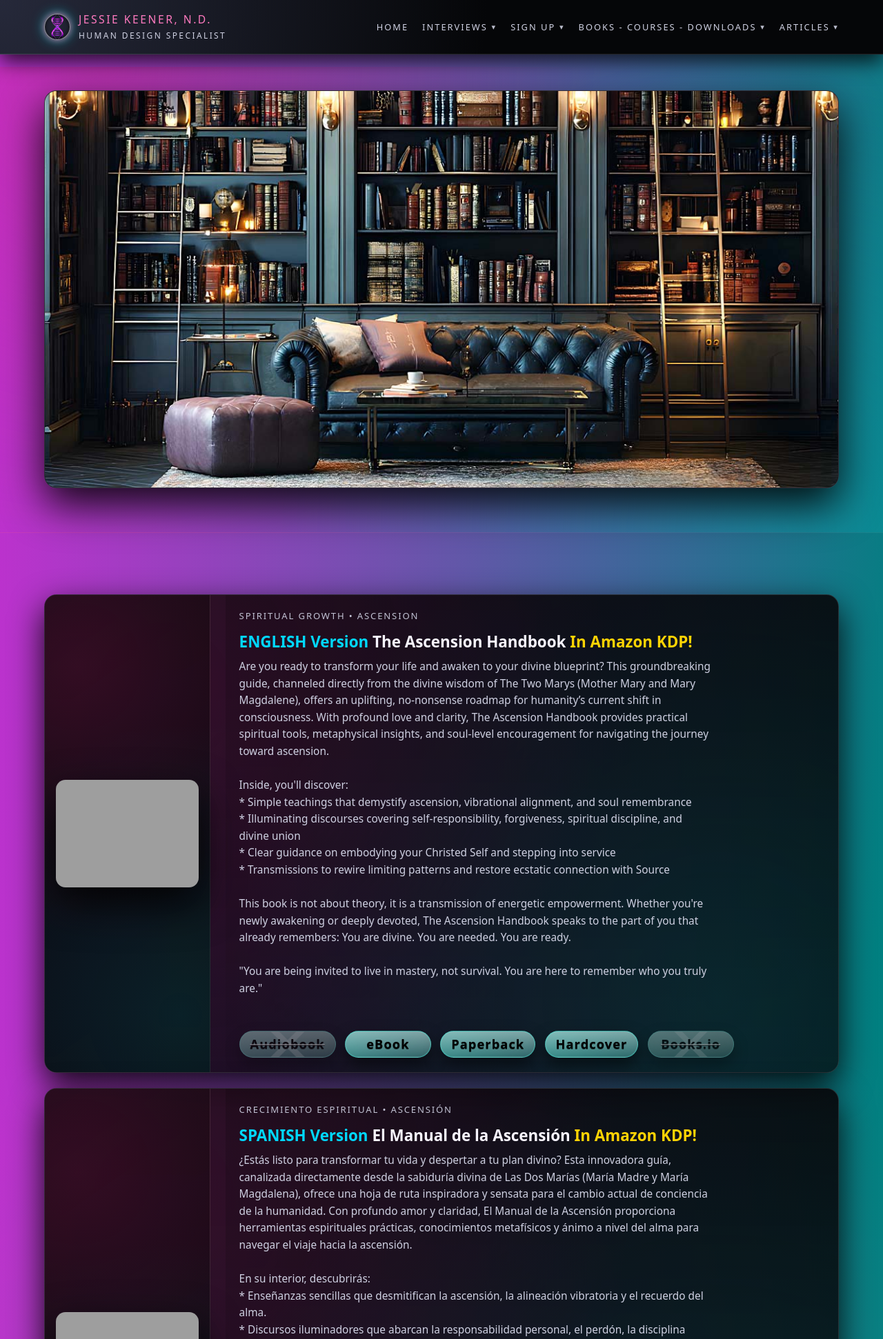
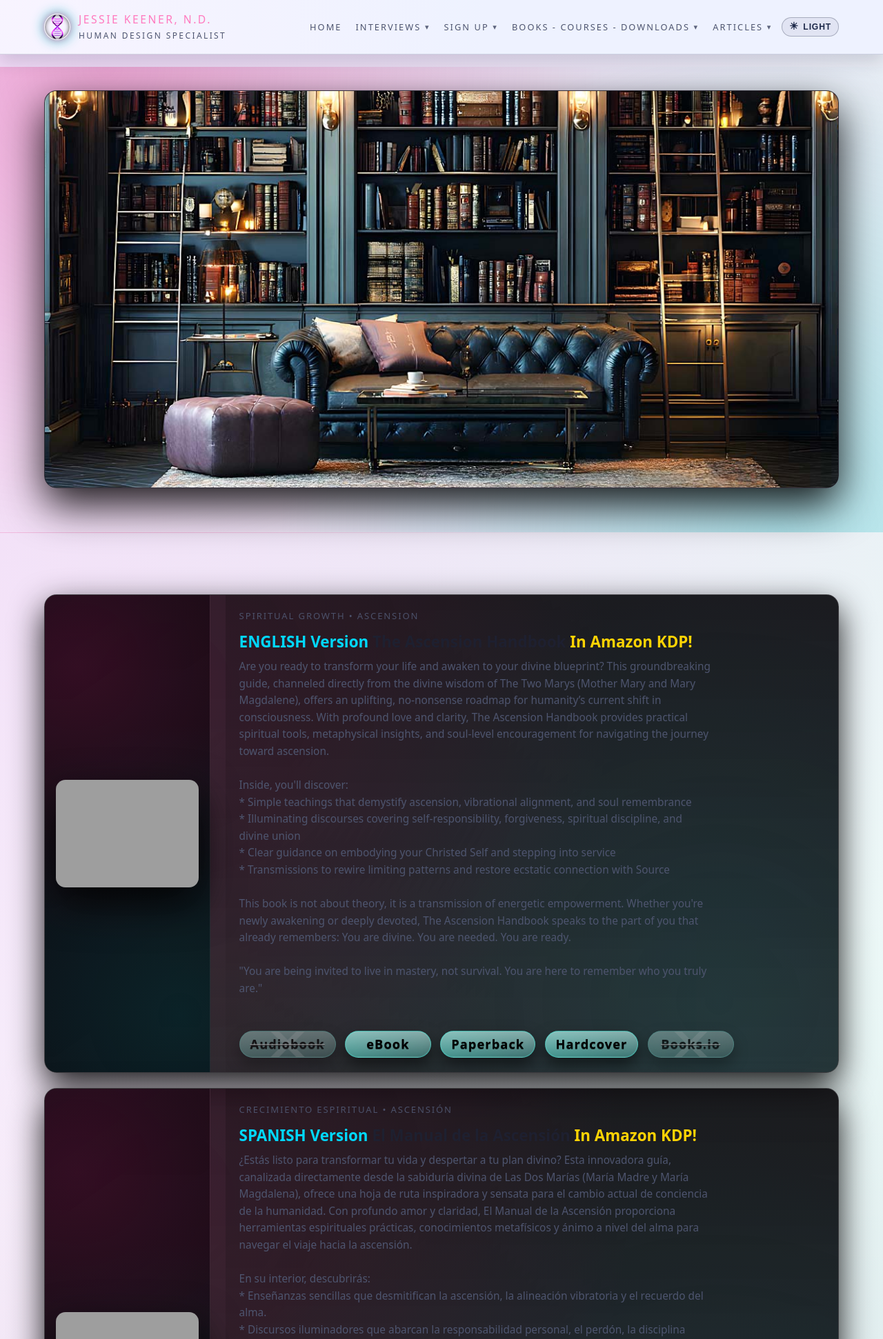
Before and after one commit to powerproweb/drjessie, a PHP site: page /books.html in a window 1280 px wide. Shown: the top 1942 px of the page at 69% size. Run offline with PHP 8.4, Linux system fonts and the light colour scheme; some web fonts are replaced; grey boxes are pictures that could not be loaded.

Commit message:
Add global dark and light mode toggle
Co-Authored-By: Oz <oz-agent@warp.dev>

```diff
--- a/css/style.css
+++ b/css/style.css
@@ -28,6 +28,9 @@
       --shadow-soft: 0 18px 40px rgba(0, 0, 0, 0.8);
       --radius-xl: 18px;
       --transition-fast: 0.18s ease-out;
+      --theme-toggle-bg: rgba(255, 255, 255, 0.08);
+      --theme-toggle-border: rgba(255, 255, 255, 0.24);
+      --theme-toggle-text: #f8f5ff;
     }
 
     * {
@@ -199,6 +202,43 @@
       justify-content: flex-end;
       position: relative;
       max-width: 100%;
+    }
+
+    .theme-toggle {
+      display: inline-flex;
+      align-items: center;
+      justify-content: center;
+      gap: 0.4rem;
+      margin-left: 0.85rem;
+      padding: 0.34rem 0.62rem;
+      border-radius: 999px;
+      border: 1px solid var(--theme-toggle-border);
+      background: var(--theme-toggle-bg);
+      color: var(--theme-toggle-text);
+      font-size: 0.76rem;
+      font-weight: 700;
+      letter-spacing: 0.07em;
+      text-transform: uppercase;
+      cursor: pointer;
+      transition:
+        background var(--transition-fast),
+        border-color var(--transition-fast),
+        color var(--transition-fast),
+        transform var(--transition-fast),
+        box-shadow var(--transition-fast);
+    }
+
+    .theme-toggle .theme-toggle-icon {
+      font-size: 0.92rem;
+      line-height: 1;
+    }
+
+    .theme-toggle:hover,
+    .theme-toggle:focus-visible {
+      background: rgba(255, 255, 255, 0.14);
+      border-color: rgba(255, 255, 255, 0.42);
+      transform: translateY(-1px);
+      box-shadow: 0 8px 20px rgba(0, 0, 0, 0.45);
     }
 
     .nav-toggle {
@@ -757,6 +797,61 @@
       opacity: 0.5;
     }
 
+    html[data-theme="light"] {
+      --text-main: #1e2030;
+      --text-muted: #4e556f;
+      --border-soft: rgba(26, 34, 60, 0.16);
+      --theme-toggle-bg: rgba(18, 28, 54, 0.06);
+      --theme-toggle-border: rgba(18, 28, 54, 0.28);
+      --theme-toggle-text: #1f2b4b;
+    }
+
+    html[data-theme="light"] body {
+      background:
+        radial-gradient(circle at 8% -10%, rgba(187, 50, 205, 0.14) 0, transparent 55%),
+        radial-gradient(circle at 95% 110%, rgba(0, 128, 128, 0.16) 0, transparent 60%),
+        linear-gradient(90deg, #f7eefb 0%, #ecf8f7 100%);
+      color: var(--text-main);
+    }
+
+    html[data-theme="light"] header {
+      background:
+        radial-gradient(circle at top left, #f8f4ff 0, #eef2ff 55%);
+      border-bottom-color: rgba(30, 40, 74, 0.16);
+      box-shadow: 0 10px 24px rgba(23, 31, 56, 0.16);
+    }
+
+    html[data-theme="light"] .brand-sub,
+    html[data-theme="light"] .nav-link,
+    html[data-theme="light"] #worldbuilding-hub p {
+      color: var(--text-muted);
+    }
+
+    html[data-theme="light"] .dropdown-menu {
+      background:
+        radial-gradient(circle at top, rgba(155, 93, 245, 0.14), transparent 75%),
+        radial-gradient(circle at bottom right, rgba(12, 185, 197, 0.14), transparent 75%),
+        #ffffff;
+      border-color: rgba(26, 34, 60, 0.16);
+      box-shadow: 0 18px 36px rgba(23, 31, 56, 0.14);
+    }
+
+    html[data-theme="light"] .dropdown-menu a {
+      color: #2a314b;
+    }
+
+    html[data-theme="light"] main {
+      background:
+        radial-gradient(circle at bottom, rgba(228, 31, 123, 0.09) 0, transparent 55%);
+    }
+
+    html[data-theme="light"] footer {
+      background: #f5f7ff;
+      border-top-color: rgba(30, 40, 74, 0.16);
+      color: #4f5772;
+    }
+
+
     /* RESPONSIVE ----------------------------------------------------------- */
 
     @media (max-width: 960px) {
@@ -781,6 +876,11 @@
         align-items: flex-end;
         width: 100%;
         max-width: 100%;
+      }
+
+      .theme-toggle {
+        margin-left: 0;
+        margin-bottom: 0.55rem;
       }
 
       .nav-toggle-label {
@@ -801,6 +901,11 @@
         border-radius: 14px;
         padding: 0.75rem 1rem;
         box-shadow: 0 20px 46px rgba(0, 0, 0, 0.95);
+      }
+
+      html[data-theme="light"] .nav-list {
+        background: rgba(255, 255, 255, 0.98);
+        box-shadow: 0 20px 40px rgba(23, 31, 56, 0.14);
       }
 
       .nav-toggle:checked ~ .nav-list {
@@ -1966,6 +2071,8 @@
 .course-side-menu{
   width: 248px;
   flex-shrink: 0;
+  align-self: flex-start;
+  position: -webkit-sticky;
   position: sticky;
   top: calc(var(--header-offset, 92px) + 24px);
   max-height: calc(100vh - var(--header-offset, 92px) - 32px);
--- a/js/site-common.js
+++ b/js/site-common.js
@@ -31,6 +31,91 @@ document.addEventListener("scroll", function () {
 (function () {
   var el = document.getElementById("year");
   if (el) el.textContent = new Date().getFullYear();
+})();
+
+// Global dark/light theme toggle (persisted)
+(function () {
+  var STORAGE_KEY = "drjessie-theme";
+  var root = document.documentElement;
+
+  function getStoredTheme() {
+    try {
+      var saved = localStorage.getItem(STORAGE_KEY);
+      if (saved === "light" || saved === "dark") return saved;
+    } catch (err) {}
+    return null;
+  }
+
+  function saveTheme(theme) {
+    try {
+      localStorage.setItem(STORAGE_KEY, theme);
+    } catch (err) {}
+  }
+
+  function getPreferredTheme() {
+    return (window.matchMedia && window.matchMedia("(prefers-color-scheme: light)").matches)
+      ? "light"
+      : "dark";
+  }
+
+  function setToggleUI(theme) {
+    var btn = document.querySelector(".theme-toggle");
+    if (!btn) return;
+
+    var icon = btn.querySelector(".theme-toggle-icon");
+    var text = btn.querySelector(".theme-toggle-text");
+    var isLight = theme === "light";
+
+    if (icon) icon.textContent = isLight ? "☀" : "☾";
+    if (text) text.textContent = isLight ? "Light" : "Dark";
+
+    btn.setAttribute("aria-pressed", String(isLight));
+    btn.setAttribute("title", isLight ? "Switch to dark mode" : "Switch to light mode");
+  }
+
+  function applyTheme(theme) {
+    root.setAttribute("data-theme", theme);
+    setToggleUI(theme);
+  }
+
+  function installThemeToggle() {
+    var nav = document.querySelector(".main-nav");
+    if (!nav || nav.querySelector(".theme-toggle")) return;
+
+    var btn = document.createElement("button");
+    btn.type = "button";
+    btn.className = "theme-toggle";
+    btn.setAttribute("aria-label", "Toggle light and dark mode");
+
+    var icon = document.createElement("span");
+    icon.className = "theme-toggle-icon";
+    icon.setAttribute("aria-hidden", "true");
+
+    var text = document.createElement("span");
+    text.className = "theme-toggle-text";
+
+    btn.appendChild(icon);
+    btn.appendChild(text);
+    nav.appendChild(btn);
+
+    btn.addEventListener("click", function () {
+      var current = root.getAttribute("data-theme") === "light" ? "light" : "dark";
+      var next = current === "light" ? "dark" : "light";
+      applyTheme(next);
+      saveTheme(next);
+    });
+
+    setToggleUI(root.getAttribute("data-theme") || "dark");
+  }
+
+  var initialTheme = getStoredTheme() || getPreferredTheme();
+  applyTheme(initialTheme);
+
+  if (document.readyState === "loading") {
+    document.addEventListener("DOMContentLoaded", installThemeToggle, { once: true });
+  } else {
+    installThemeToggle();
+  }
 })();
 
 // Format buttons: auto-disable when href is missing/placeholder + block clicks when disabled
```
